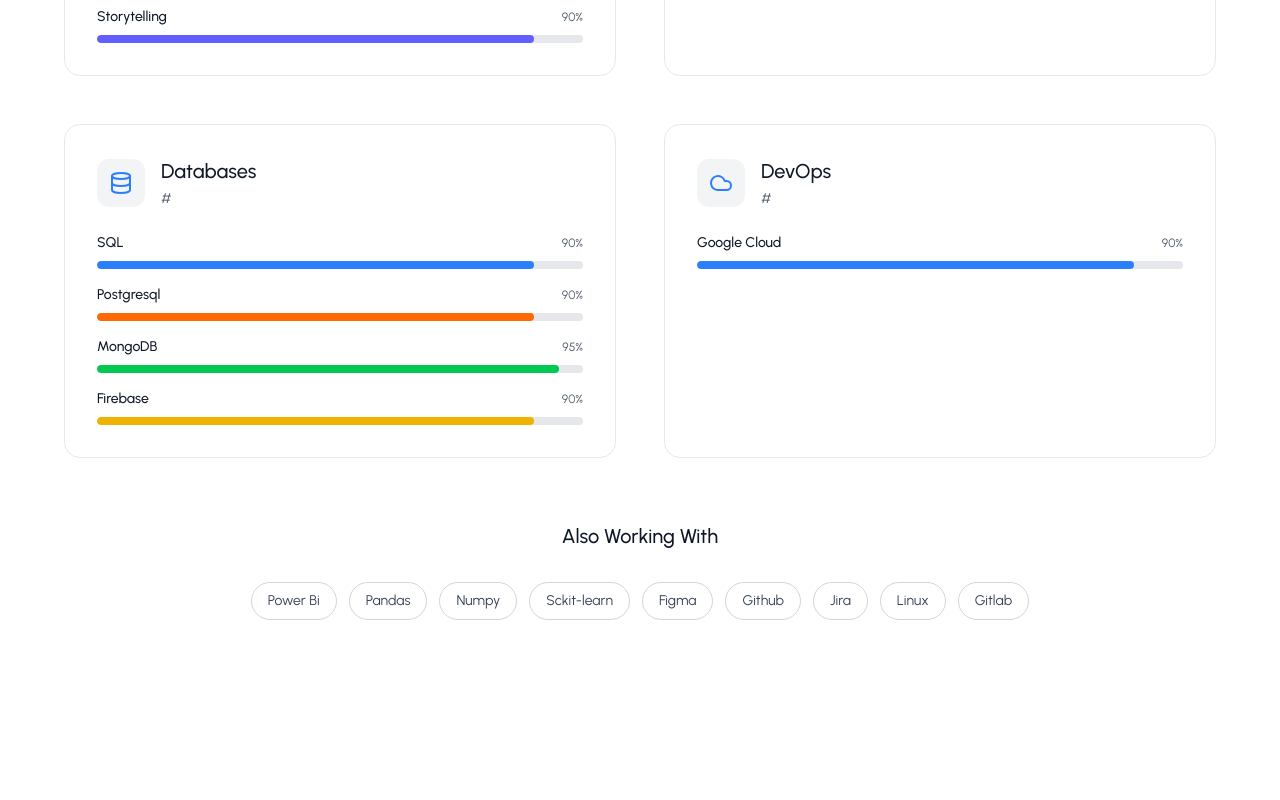
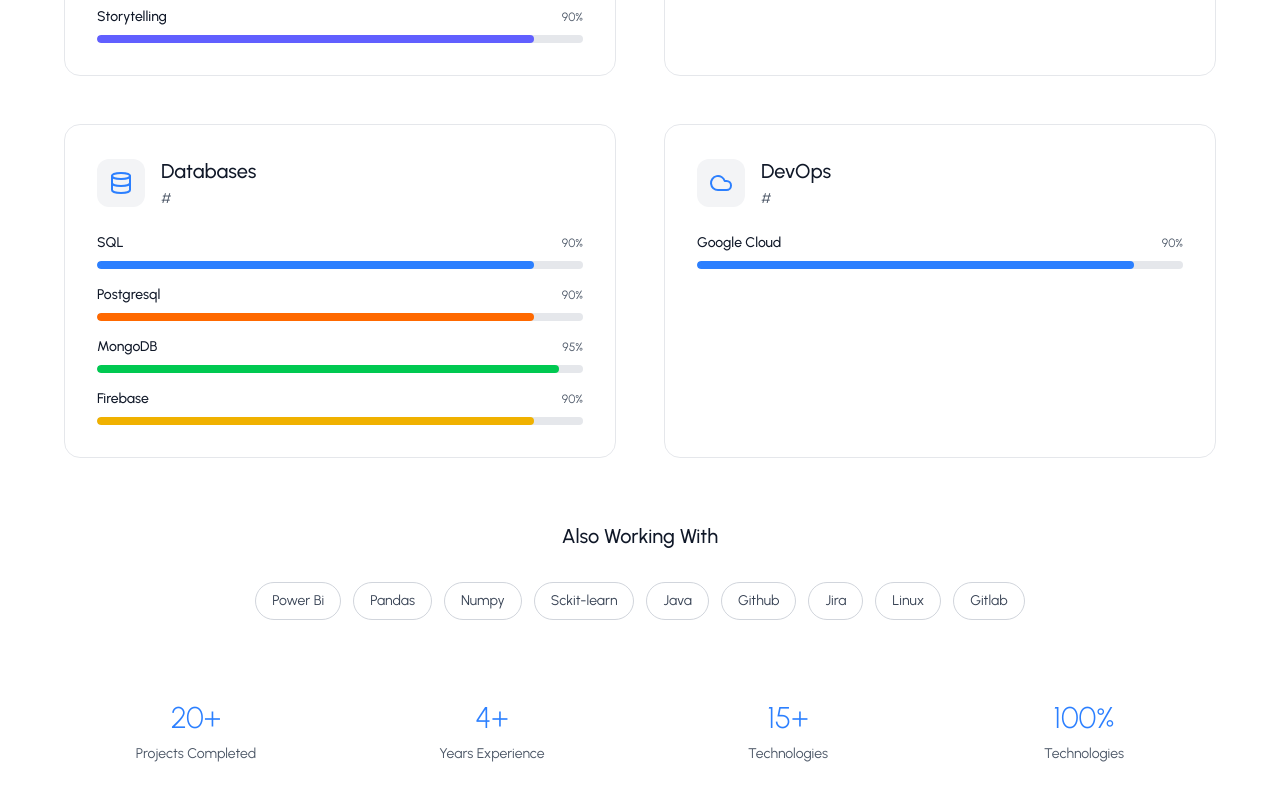
Before and after one commit to Axelbau19/PersonalWeb2.0, a React (Vite) app in the folder personal-web/: page / in a window 1280 px wide. Shown: the part 1786-2586 px from the top of the page. Before the commit the page ends 2502 px from the top, so only its background shows below. Built offline with nearby package versions, Linux system fonts and the light colour scheme.

Commit message:
done also working with

```diff
--- a/personal-web/src/components/sections/SkillsSection.jsx
+++ b/personal-web/src/components/sections/SkillsSection.jsx
@@ -168,9 +168,30 @@ export default function SkillsSection() {
                     </motion.div>
 
                 </motion.div>
+                <motion.div
+                initial="hidden"
+                animate={isInView ? "visible":"hidden" }
+                variants={containerV}
+                className="mt-20 grid grid-cols-2 md:grid-cols-4 gap-8">
+                    {STATS.map((stats,index) => (
+                        <motion.div
+                        key={stats.label}
+                        variants={itemVar}
+                        className="text-center"
+                        >
+                            <div className="text-2xl md:text-3xl font-light text-blue-500 mb-2">
+                                {stats.number}
+                            </div>
+                            <div className={`text-sm ${
+                                isDarkMode ? "text-gray-400":"text-gray-600"
+                            }`}>
+                                {stats.label}
+                            </div>
+                        </motion.div>
+                    ))}
+
+                </motion.div>
             </div>
-
-
 
         </section>
     )
--- a/personal-web/src/utils/data.js
+++ b/personal-web/src/utils/data.js
@@ -82,14 +82,15 @@ export const SKILLS_CATEGORY = [
 ];
 
 export const TECH_STACK = [
-    "Power Bi", "Pandas","Numpy","Sckit-learn","Figma", "Github","Jira", "Linux","Gitlab"
+    "Power Bi", "Pandas","Numpy","Sckit-learn","Java", "Github","Jira", "Linux","Gitlab"
 ];
 
 
 export const STATS =[
-     {number:"20", label:"Projects Completed" },
+     {number:"20+", label:"Projects Completed" },
      {number:"4+", label:"Years Experience" },
      {number:"15+", label:"Technologies" },
+     {number:"100%", label:"Technologies" },
 ];
 
 
```
